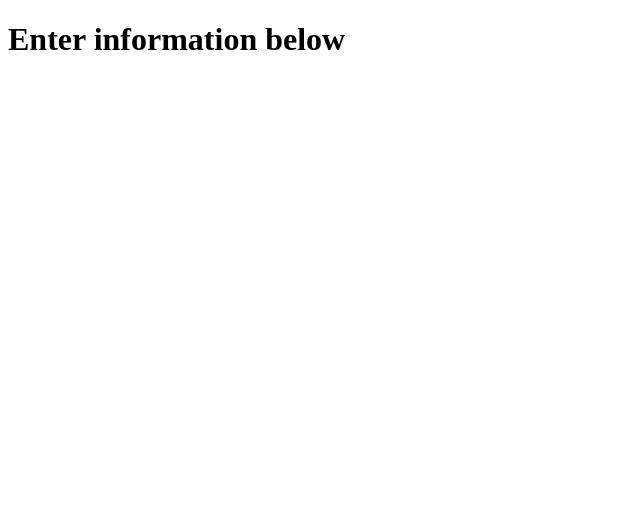
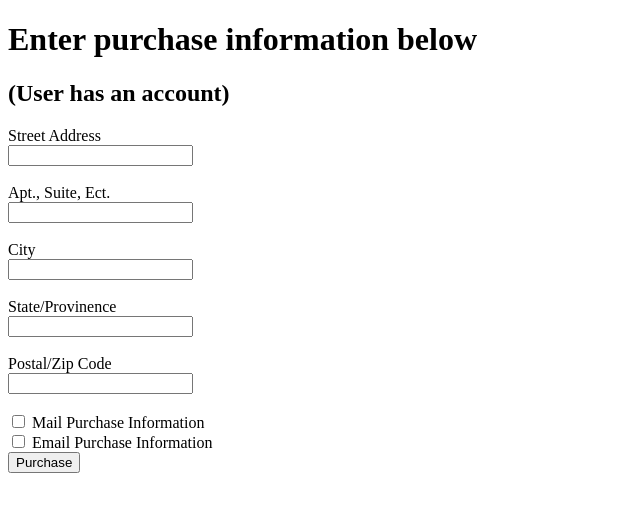
Before and after one commit to wyatt4543/vehicle_sales, a plain HTML site: page purchase.html in a window 1280 px wide. Shown: the whole page, without its empty margins (0-640 px from the left). Drawn offline with Linux system fonts and the light colour scheme.

Commit message:
create initial form for purchase page

```diff
--- a/purchase.html
+++ b/purchase.html
@@ -6,6 +6,24 @@
     <title>Purchasing A Vehicle</title>
 </head>
 <body>
-    <h1>Enter information below</h1>
+    <h1>Enter purchase information below</h1>
+    <h2>(User has an account)</h2>
+    <form action="index.html">
+        <label for="address1">Street Address</label><br>
+        <input type="text" id="address1"><br><br>
+        <label for="address2">Apt., Suite, Ect.</label><br>
+        <input type="text" id="address2"><br><br>
+        <label for="city">City</label><br>
+        <input type="text" id="city"><br><br>
+        <label for="state">State/Provinence</label><br>
+        <input type="text" id="state"><br><br>
+        <label for="zip">Postal/Zip Code</label><br>
+        <input type="text" id="zip"><br><br>
+        <input type="checkbox" name="purchase-info1" value="mail">
+        <label for="purchase-info1"> Mail Purchase Information</label><br>
+        <input type="checkbox" name="purchase-info2" value="Bike">
+        <label for="purchase-info2"> Email Purchase Information</label><br>
+        <input type="submit" value="Purchase">
+    </form>
 </body>
 </html>
```
